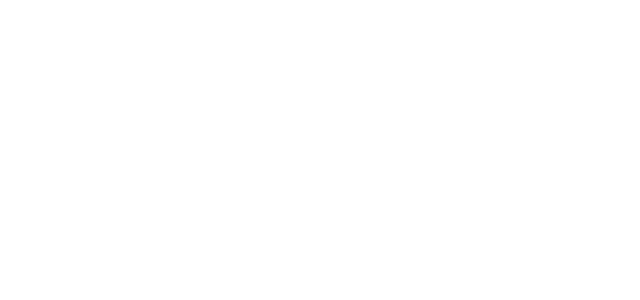
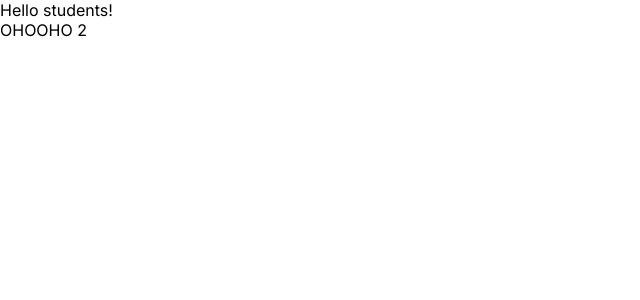
Before and after one commit to ElizabethT7/next-app-shri, a Next.js app: page / in a window 1280 px wide. Shown: the top 300 px of the page, without its empty margins (0-640 px from the left). Built offline with nearby package versions, Linux system fonts and the light colour scheme.

Commit message:
feat: add first component (films)

```diff
--- a/src/app/page.tsx
+++ b/src/app/page.tsx
@@ -1,3 +1,38 @@
+import React from 'react';
+import { Films } from '@/components/films/Films';
+
+
 export default function Home() {
-  return null;
+  return (
+    //react dom element
+
+    /*React.createElement('span', {
+      children: '',
+    })*/
+    <>
+      <div>Hello students!</div>
+      <Films />
+    </>
+  );
 }
+
+    //react component
+    /*
+    class FirstComponent extends React.Component {
+      //...
+      render() {
+        //...
+      }
+      //...
+    }
+
+    function FirstComponent() {
+      //...
+      return ...
+    }
+
+    const FirstComponent = () => {
+      //...
+      return ReactElement || null;
+    }
+    */
--- /dev/null
+++ b/src/components/films/Films.tsx
@@ -0,0 +1,16 @@
+import React from 'react';
+
+export const Films = () => {
+    /*return React.createElement('div', {
+    children: [
+      React.createElement('span', {children: 'Оно'}),
+      React.createElement('span', {children: 'Оно 2'})
+    ]
+  });*/
+  return (
+    <div>
+      <span>ОНО</span>
+      <span>ОНО 2</span>
+    </div>
+  );
+}
```
